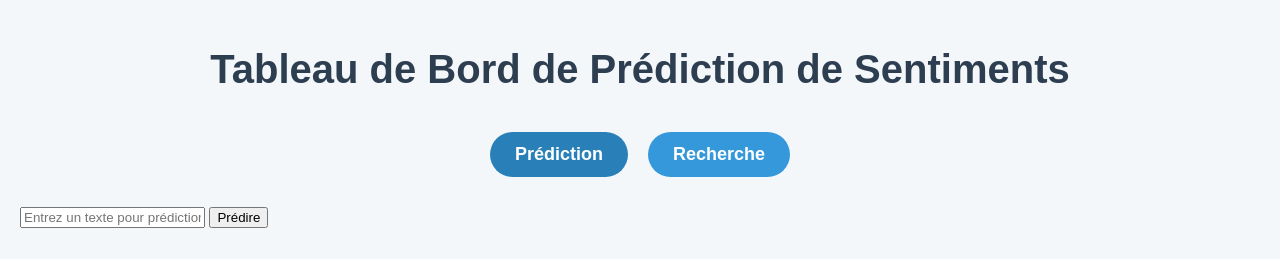
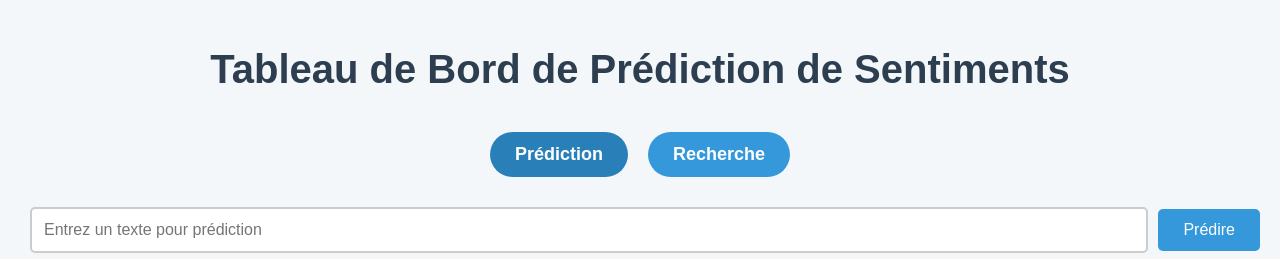
Before and after one commit to mouha07/bert-flask-app, a Flask app: page / in a window 1280 px wide. Shown: the top 259 px of the page. Run offline with Flask 3, Linux system fonts and the light colour scheme; data that the repository does not hold is empty.

Commit message:
Update index.html

```diff
--- a/templates/index.html
+++ b/templates/index.html
@@ -23,6 +23,21 @@
     }
 
     /* Section boutons */
+     /* Conteneur principal */
+    .container {
+        display: flex;
+        flex-direction: column;
+        width: 100%;
+        align-items: stretch; /* Élargir les éléments pour occuper la largeur */
+        gap: 20px; /* Espace entre les sections */
+    }
+
+    /* Section boutons */
+    .toggle-section {
+        display: flex;
+        justify-content: center; /* Centrer les boutons horizontalement */
+    }
+
     .toggle-section button {
         padding: 12px 25px;
         font-size: 18px;
@@ -46,10 +61,17 @@
     }
 
     /* Section d'input */
+    .input-section {
+        display: flex;
+        align-items: center; /* Centrer verticalement les éléments */
+        justify-content: space-between; /* Espacement égal entre les éléments */
+        flex-grow: 1; /* Permet aux sections d'occuper tout l'espace disponible */
+    }
+
     .input-field {
-        width: 100%;
+        flex: 1; /* Occupe l'espace restant */
         padding: 12px;
-        margin: 10px 0;
+        margin: 0 10px; /* Marge entre le champ et le bouton */
         border: 2px solid #ccc;
         border-radius: 5px;
         font-size: 16px;
@@ -71,9 +93,7 @@
         border-radius: 5px;
         font-size: 16px;
         cursor: pointer;
-        width: 100%;
         transition: background-color 0.3s, transform 0.3s;
-        margin-top: 10px;
     }
 
     .action-button:hover {
@@ -112,25 +132,7 @@
             padding: 20px;
         }
 
-        /* Section de bascule pour Prédiction et Recherche */
-        .toggle-section {
-            display: flex;
-            justify-content: center;
-            margin-bottom: 20px;
-        }
-        .toggle-button {
-            padding: 10px 20px;
-            cursor: pointer;
-            background-color: #4CAF50;
-            color: #fff;
-            border: none;
-            border-radius: 5px;
-            margin: 0 10px;
-            transition: background-color 0.3s;
-        }
-        .toggle-button.active {
-            background-color: #333;
-        }
+
 
         /* Section des commentaires */
         .comments-section {
@@ -604,23 +606,25 @@ function updateChart(distribution) {
 
 <h1>Tableau de Bord de Prédiction de Sentiments</h1>
 
+<div class="container">
     <div class="toggle-section">
         <button id="toggle-predict" class="toggle-button active" onclick="showSection('predict')">Prédiction</button>
         <button id="toggle-search" class="toggle-button" onclick="showSection('search')">Recherche</button>
     </div>
 
     <!-- Section Prédiction -->
-<div id="predict-section">
-    <input type="text" id="text-input" placeholder="Entrez un texte pour prédiction">
-    <button onclick="predict()">Prédire</button>
-    <div id="predicted-class"></div>
+    <div id="predict-section" class="input-section">
+        <input type="text" id="text-input" class="input-field" placeholder="Entrez un texte pour prédiction">
+        <button onclick="predict()" class="action-button">Prédire</button>
+        <div id="predicted-class" class="result-message"></div>
         <div class="error-message" id="error-message" style="display:none;"></div>
     </div>
 
     <!-- Section Recherche -->
-<div id="search-section" style="display:none;">
-    <input type="text" id="search-term" placeholder="Recherchez des commentaires">
-    <button onclick="searchComments()">Rechercher</button>
+    <div id="search-section" class="input-section" style="display:none;">
+        <input type="text" id="search-term" class="input-field" placeholder="Recherchez des commentaires">
+        <button onclick="searchComments()" class="action-button">Rechercher</button>
+    </div>
 </div>
 
 <!-- Section des commentaires et du graphique -->
```
Lines whose indentation alone changed are shown as unchanged.
